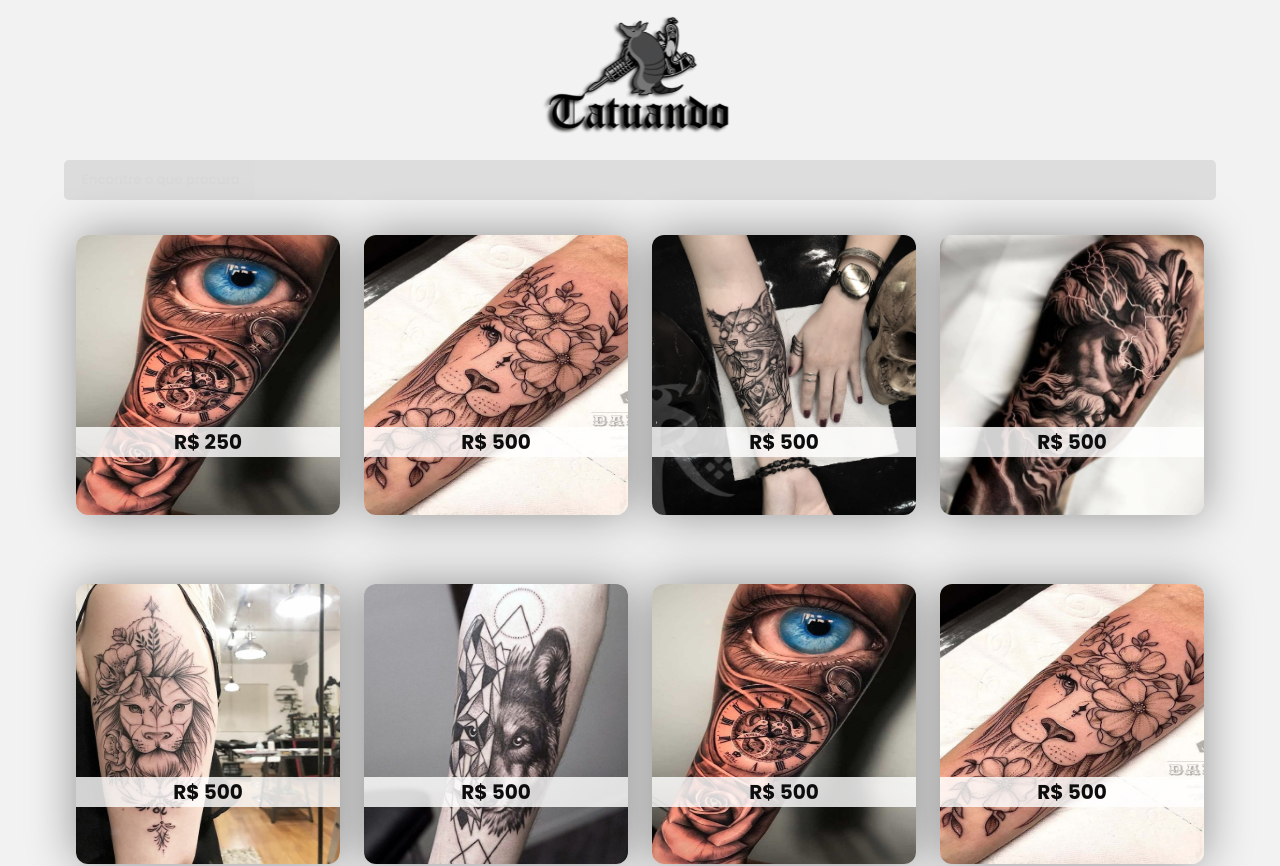
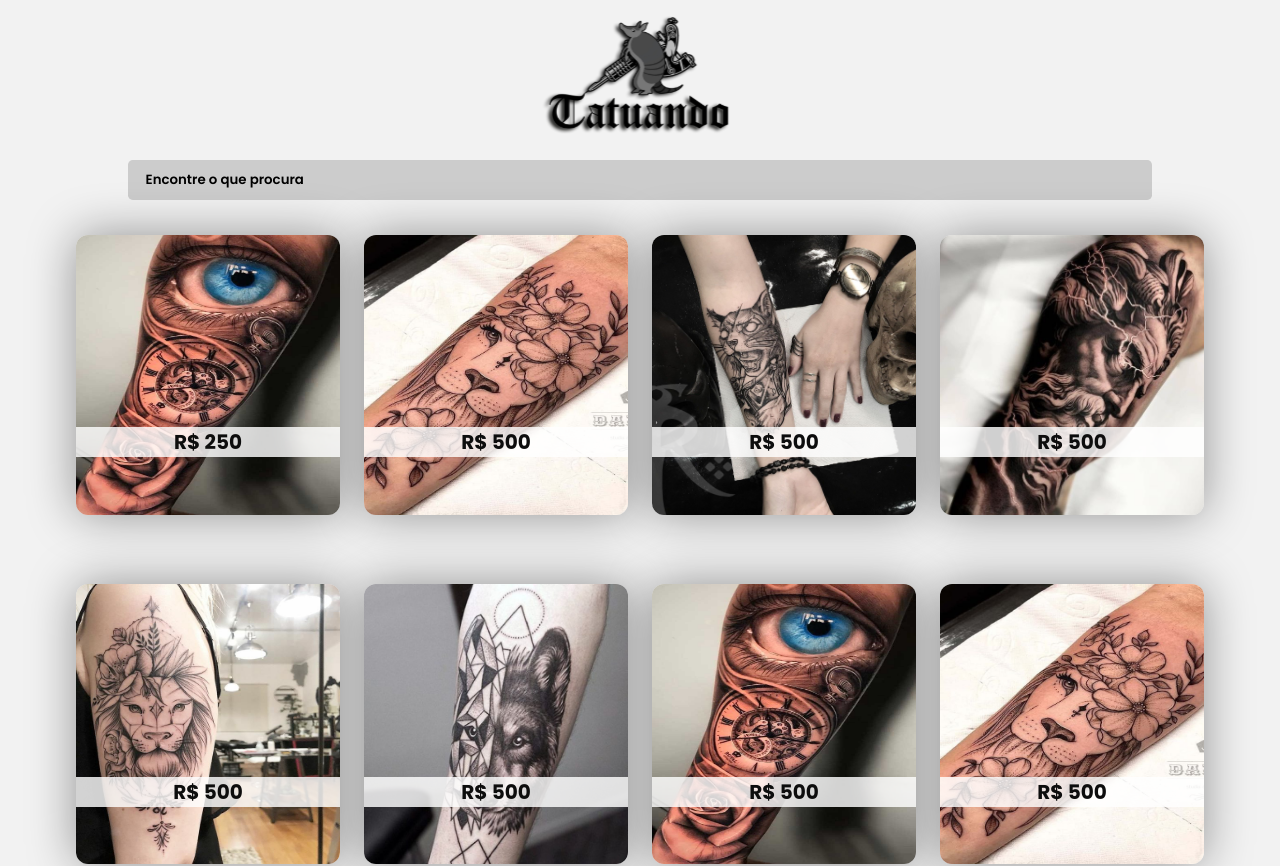
Before and after one commit to dsm-cefet-rj/trabalho2021-1-grupo-1-psw-2021-1, a React (Create React App) app in the folder frontend/: page / in a window 1280 px wide. Shown: the top 866 px of the page. Built offline with nearby package versions, Linux system fonts and the light colour scheme; data requests are answered from the project's data file.

Commit message:
Fixed input background-color

```diff
--- a/frontend/src/pages/Home/index.jsx
+++ b/frontend/src/pages/Home/index.jsx
@@ -53,7 +53,7 @@ export default function Home() {
             </header>
             <section>
                 <div id="search-container">
-                    <input type="search" placeholder="Encontre o que procura" />
+                    <input type="search" placeholder="Encontre o que procura" id="search-input" />
                 </div>
                 <div id="feed-container">
                     {
--- a/frontend/src/styles/Home.css
+++ b/frontend/src/styles/Home.css
@@ -24,25 +24,18 @@ header {
 }
 
 #search-container {
-    background-color: #262626;
-    opacity: 0.1;
     margin: auto;
-    border-radius: 0.3rem;
-    width: 90%;
+    width: 80%;
 }
 
 #search-container input {
+    border: none;
     outline: none;
-    border: none;
-    background-color: transparent;
+    background-color: #ccc;
+    border-radius: 0.3rem;
     width: 100%;
     height: 5vh;
     padding: 1.1rem;
-}
-
-::placeholder {
-    color: white;
-    /*Não tô conseguindo deixar preto ainda*/
 }
 
 #ul {
```
